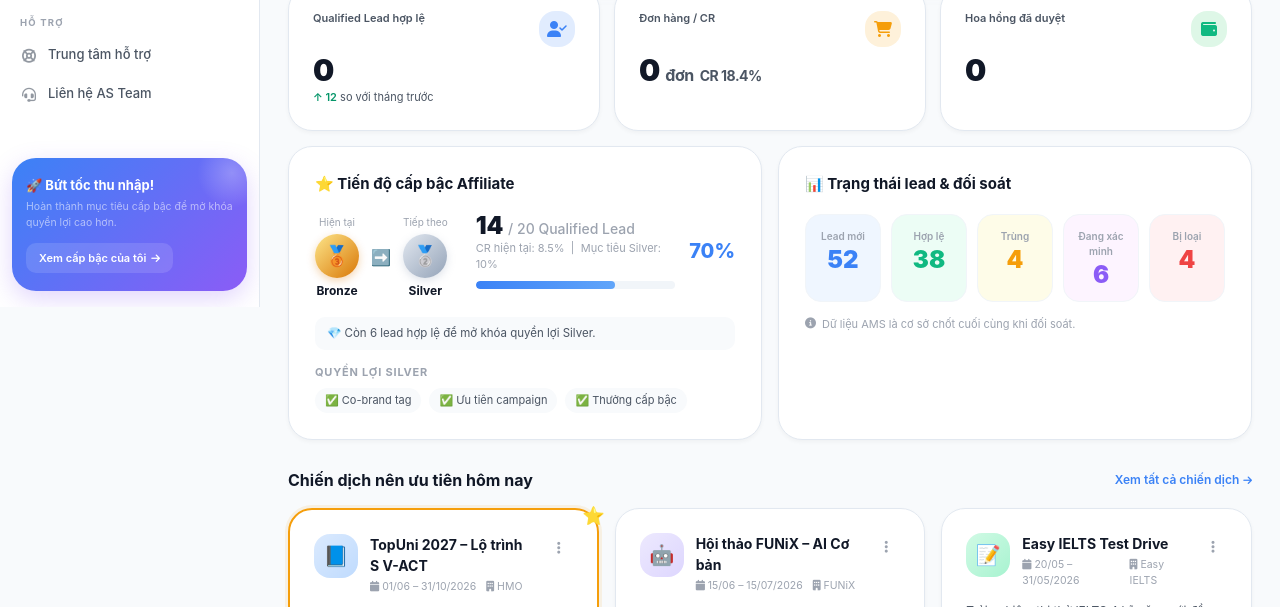
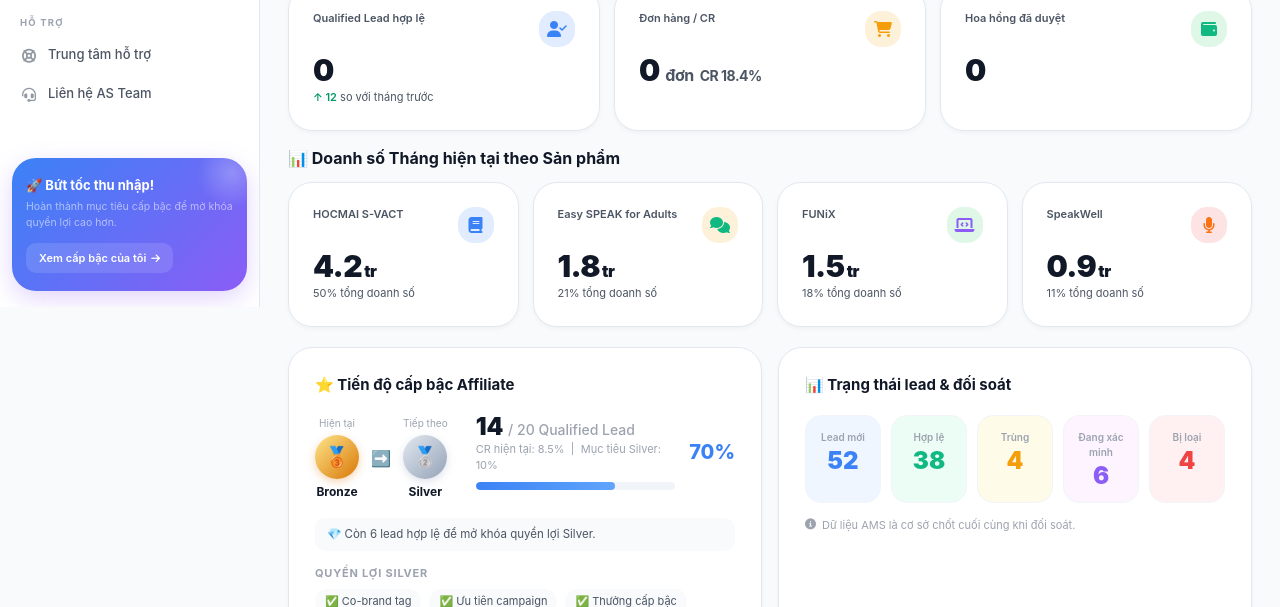
Before and after one commit to deltatrap99/ams-affiliate, a plain HTML site: page index.html in a window 1280 px wide. Shown: the part 493-1100 px from the top of the page. Drawn offline with Linux system fonts and the light colour scheme; sample sign-in values are in the browser's storage.

Commit message:
Add current month revenue breakdown by product

```diff
--- a/index.html
+++ b/index.html
@@ -227,6 +227,32 @@
 
   </div>
 
+  <!-- REVENUE BREAKDOWN -->
+  <div class="rev-breakdown-section ani ani-3" style="margin-bottom: 20px;">
+    <div style="font-size:16px; font-weight:700; color:var(--txt1); margin-bottom:12px;">📊 Doanh số Tháng hiện tại theo Sản phẩm</div>
+    <div class="kpi-row" style="grid-template-columns: repeat(4, 1fr); margin-bottom: 0;">
+      <div class="kpi">
+        <div class="kpi-head"><div class="kpi-label">HOCMAI S-VACT</div><div class="kpi-ic" style="color:var(--blue)"><i class="fas fa-book"></i></div></div>
+        <div class="kpi-val">4.2<span style="font-size:16px; margin-left:2px;">tr</span></div>
+        <div class="kpi-sub">50% tổng doanh số</div>
+      </div>
+      <div class="kpi">
+        <div class="kpi-head"><div class="kpi-label">Easy SPEAK for Adults</div><div class="kpi-ic" style="color:var(--green)"><i class="fas fa-comments"></i></div></div>
+        <div class="kpi-val">1.8<span style="font-size:16px; margin-left:2px;">tr</span></div>
+        <div class="kpi-sub">21% tổng doanh số</div>
+      </div>
+      <div class="kpi">
+        <div class="kpi-head"><div class="kpi-label">FUNiX</div><div class="kpi-ic" style="color:var(--purple)"><i class="fas fa-laptop-code"></i></div></div>
+        <div class="kpi-val">1.5<span style="font-size:16px; margin-left:2px;">tr</span></div>
+        <div class="kpi-sub">18% tổng doanh số</div>
+      </div>
+      <div class="kpi">
+        <div class="kpi-head"><div class="kpi-label">SpeakWell</div><div class="kpi-ic" style="color:var(--orange)"><i class="fas fa-microphone"></i></div></div>
+        <div class="kpi-val">0.9<span style="font-size:16px; margin-left:2px;">tr</span></div>
+        <div class="kpi-sub">11% tổng doanh số</div>
+      </div>
+    </div>
+  </div>
 
   <!-- TWO COLUMNS -->
   <div class="two-col ani ani-3">
```
